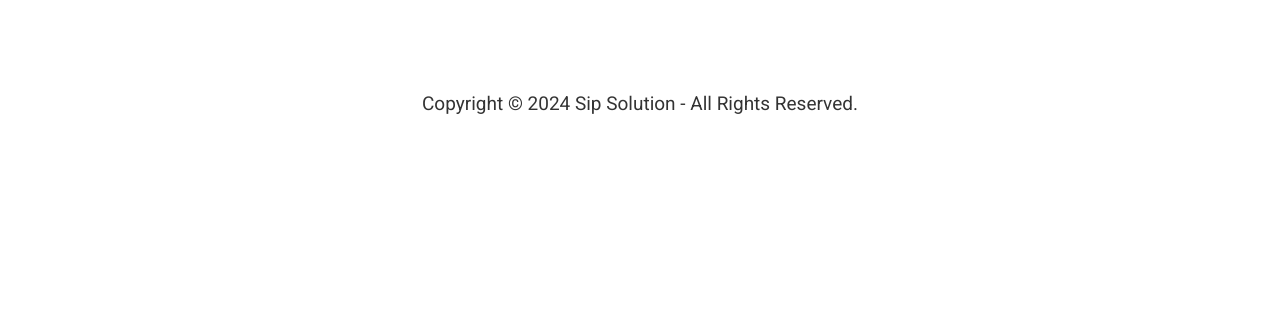
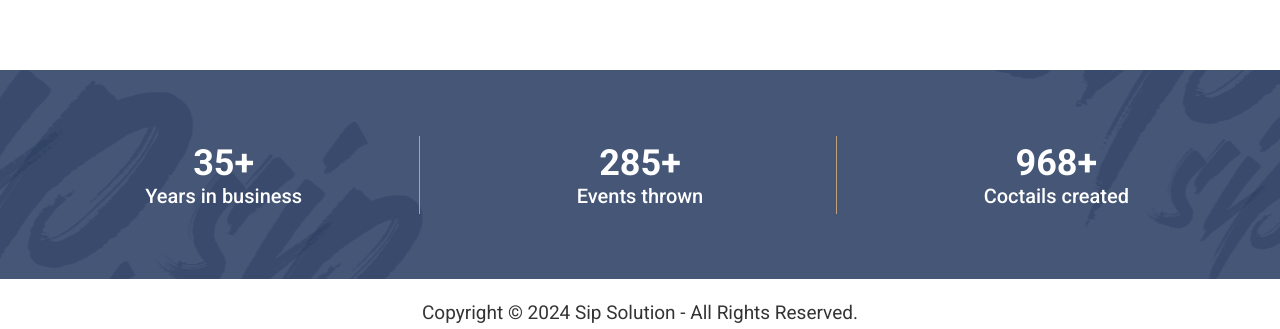
Before and after one commit to sargisshahinyan/sip-solutions, a Next.js app: page /sip in a window 1280 px wide. Shown: the part 1118-1447 px from the top of the page. Before the commit the page ends 1255 px from the top, so only its background shows below. Built offline with nearby package versions, Linux system fonts and the light colour scheme.

Commit message:
achievements section added

```diff
--- a/src/app/generals.scss
+++ b/src/app/generals.scss
@@ -19,9 +19,16 @@
   color: var(--text-color);
 }
 
-.flex-sp-c {
+.flex-spb-c {
   display: flex;
   justify-content: space-between;
+  align-items: center;
+  gap: 24px;
+}
+
+.flex-spar-c {
+  display: flex;
+  justify-content: space-around;
   align-items: center;
   gap: 24px;
 }
--- a/src/app/sip/page.tsx
+++ b/src/app/sip/page.tsx
@@ -26,7 +26,7 @@
           </div>
         </div>
       </section>
-      <section className={cx("info-section")}>
+      <section className={styles["info-section"]}>
         <div className={cx("flex-col-c", "info-section-content")}>
           <h1 className={cx("page-title", "info-section-content__title")}>Lorem ipsum dolor sit amet</h1>
           <p className={cx("info-section-content__text")}>
@@ -37,6 +37,24 @@
           <Button className={cx("")}>About us</Button>
         </div>
       </section>
+      <section className={styles["achievements-section"]}>
+        <Wrapper>
+          <div className={cx("flex-spar-c", "achievements-section-content")}>
+            <div className={styles["achievements-section-content__item"]}>
+              <div className={styles["achievements-section-content__item-quantity"]}>35+</div>
+              <div className={styles["achievements-section-content__item-description"]}>Years in business</div>
+            </div>
+            <div className={styles["achievements-section-content__item"]}>
+              <div className={styles["achievements-section-content__item-quantity"]}>285+</div>
+              <div className={styles["achievements-section-content__item-description"]}>Events thrown</div>
+            </div>
+            <div className={styles["achievements-section-content__item"]}>
+              <div className={styles["achievements-section-content__item-quantity"]}>968+</div>
+              <div className={styles["achievements-section-content__item-description"]}>Coctails created</div>
+            </div>
+          </div>
+        </Wrapper>
+      </section>
       <Footer></Footer>
     </>
   );
--- a/src/app/sip/styles.module.scss
+++ b/src/app/sip/styles.module.scss
@@ -59,3 +59,37 @@
     }
   }
 }
+
+.achievements-section {
+  background: var(--blue-light) url("/bg-achievements.png") no-repeat center center;
+  background-size: cover;
+  height: 209px;
+
+  &-content {
+    height: 209px;
+
+    &__item {
+      color: var(--white);
+      text-align: center;
+      padding: 6px 12px;
+      flex: 1;
+
+      &:not(:last-child) {
+        border-right: 1px solid var(--yellow);
+      }
+
+      &-quantity {
+        font-weight: 700;
+        font-size: 36px;
+        line-height: 1.17;
+      }
+
+      &-description {
+        margin-top: 1px;
+        font-weight: 500;
+        font-size: 20px;
+        line-height: 1.17;
+      }
+    }
+  }
+}
--- a/src/shared/components/Navbar/index.tsx
+++ b/src/shared/components/Navbar/index.tsx
@@ -13,15 +13,15 @@
 
 export const Navbar = ({ className = "" }: { className?: string; children?: ReactNode }) => {
   return (
-    <div className={cx("navbar", "flex-sp-c", className)}>
+    <div className={cx("navbar", "flex-spb-c", className)}>
       <div className={styles["logo"]}>
         <Link className={styles["logo-link"]} href="/">
           <Image className={styles["logo-img"]} src={logo} alt="logo" />
         </Link>
       </div>
-      <div className={cx("menu", "flex-sp-c")}>
-        <div className={cx("menu-items", "flex-sp-c")}>
-          <ul className={cx("menu-items__list", "flex-sp-c")}>
+      <div className={cx("menu", "flex-spb-c")}>
+        <div className={cx("menu-items", "flex-spb-c")}>
+          <ul className={cx("menu-items__list", "flex-spb-c")}>
             <li className={cx("menu-items__list-item")}>
               <Link className={cx("menu-items__list-item-link")} href="/">
                 About
```
Also changed, not shown: public/bg-achievements.png (added).
